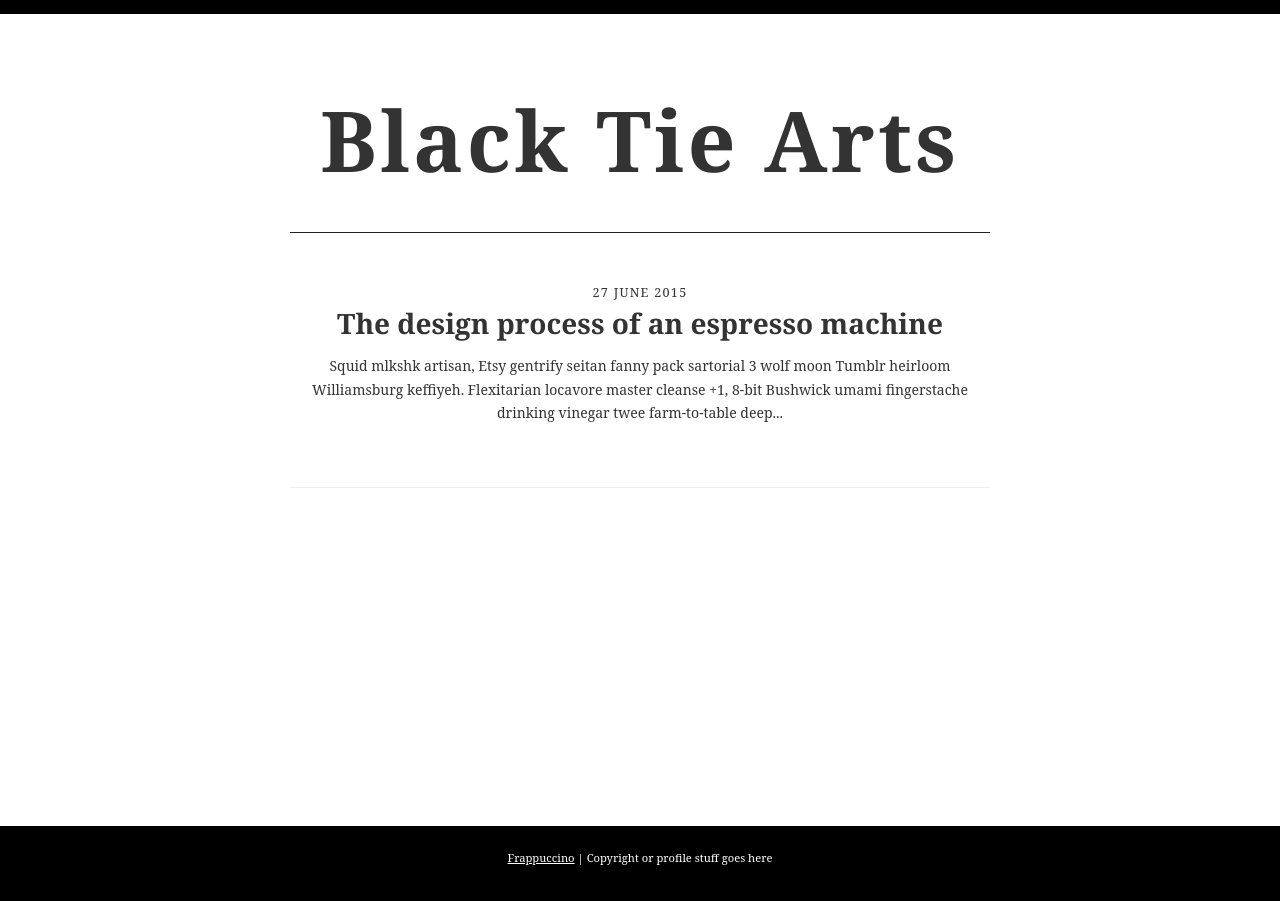
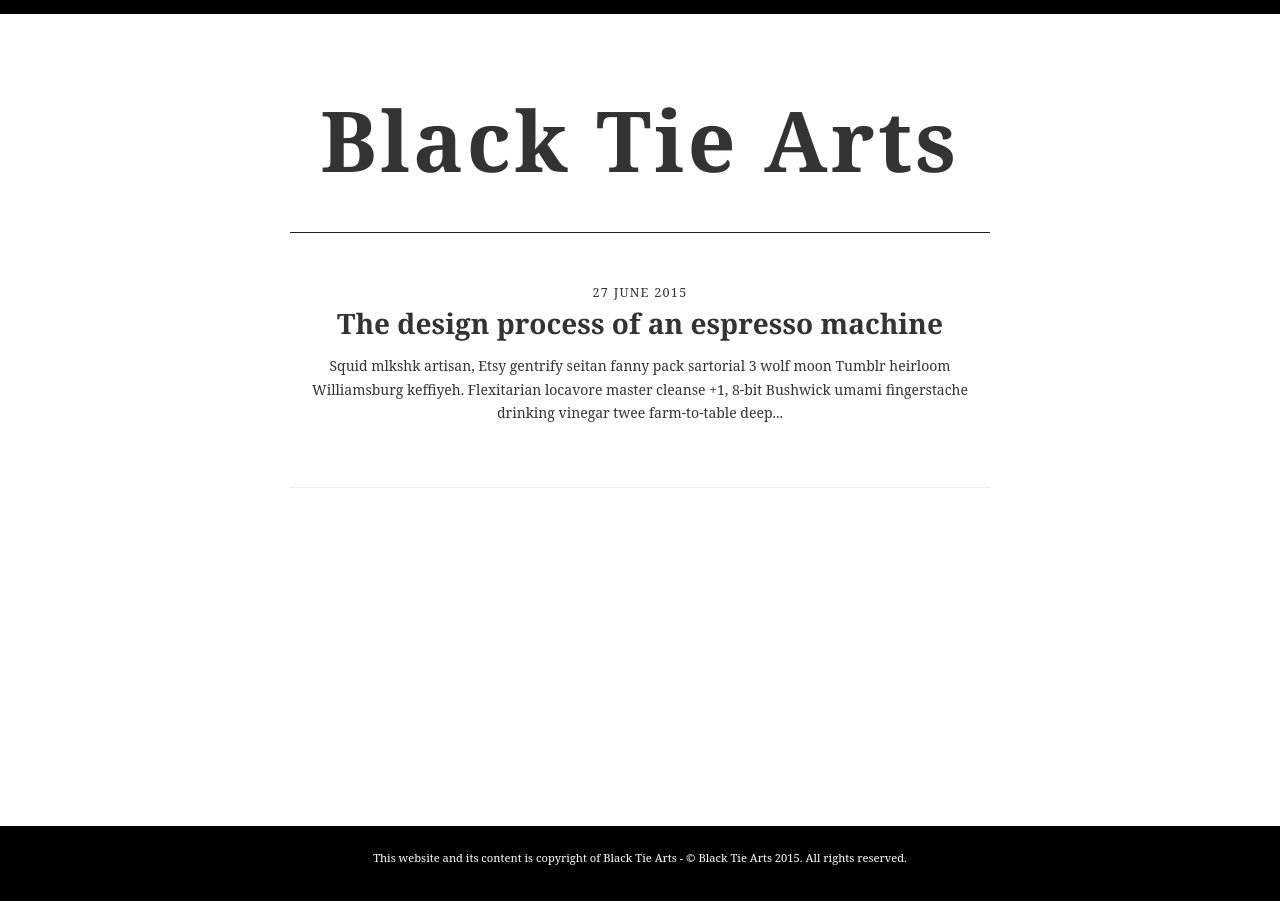
Before and after one commit to blacktiecreative/adenseeley.github.io, a Jekyll site: the page built from index.html, in a window 1280 px wide. Built offline with Jekyll 4.4.1, drawn with Linux system fonts in a browser that asks for light colours; some web fonts are replaced; the list of posts is cut into pages by our own code.

Commit message:
coppyright

```diff
--- a/_layouts/default.html
+++ b/_layouts/default.html
@@ -36,7 +36,7 @@
 
 	<footer>
 		<div class="container">
-			<a href="http://richbray.me/frap/">Frappuccino</a> | Copyright or profile stuff goes here
+			<p>This website and its content is copyright of Black Tie Arts - © Black Tie Arts 2015. All rights reserved.</p>
 		</div>
 	</footer>
 
```
